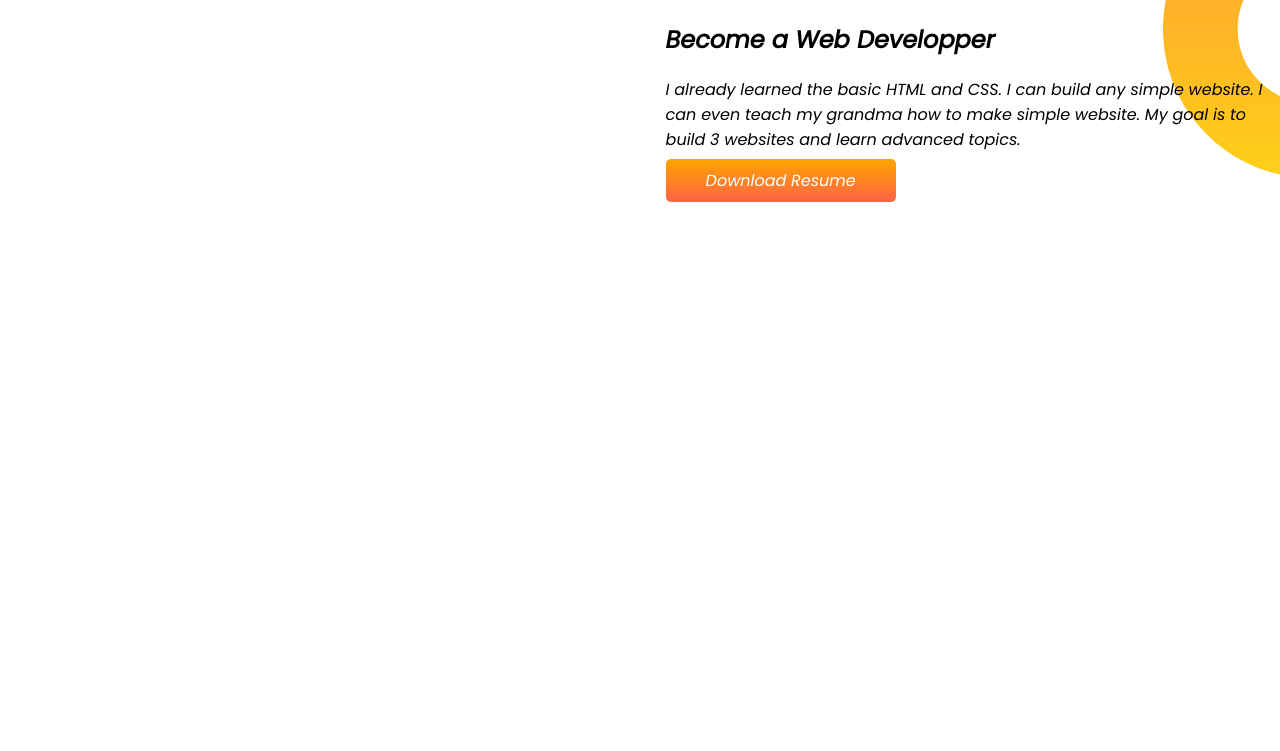
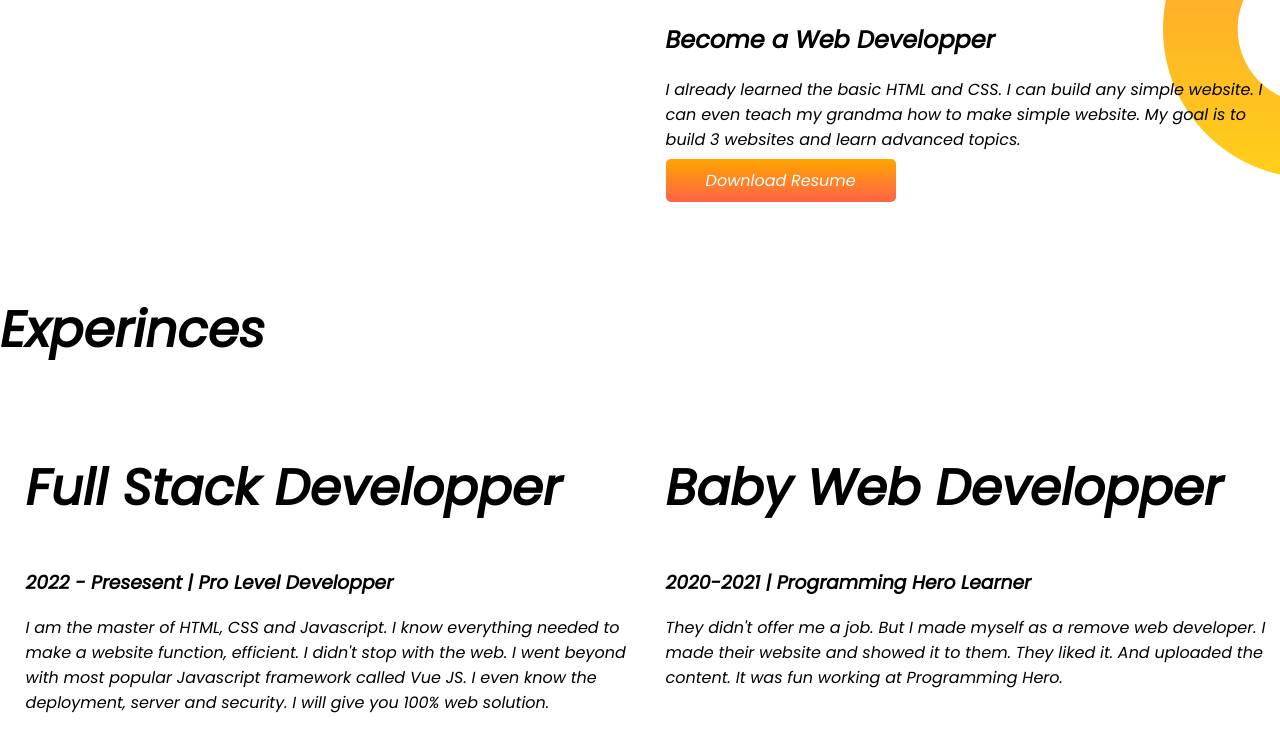
Before and after one commit to AunoyHasan/WebRepo1, a plain HTML site: page MyPortfollio/index.html in a window 1280 px wide. Shown: the part 699-1450 px from the top of the page. Before the commit the page ends 992 px from the top, so only its background shows below. Drawn offline with Linux system fonts and the light colour scheme.

Commit message:
Box intro

```diff
--- a/MyPortfollio/index.html
+++ b/MyPortfollio/index.html
@@ -14,7 +14,7 @@
 </head>
 <body>
 
-    <section class="top-banner">
+    <section class="top-banner flexible-container">
         <div class="half-width">
             <h1>Welcome To </h1>
             <h1><span class="orange-color">Aunoy's</span> World</h1>
@@ -28,7 +28,7 @@
         </div>
     </section>
 
-    <section class="dream-big">
+    <section class="dream-big flexible-container">
         <div class="half-width">
             <img src="images/aunoy2.jpg" alt="">
         </div>
@@ -41,5 +41,28 @@
         </div>
     </section>
 
+    <section class="experience-area">
+        <h1>Experinces</h1>
+
+        <div class="flexible-container">
+            <div class="half-width">
+                <h1>Full Stack Developper</h1>
+                <h3>2022 - Presesent | Pro Level Developper</h3>
+                <p>
+                    I am the master of HTML, CSS and Javascript. I know everything needed to make a website function, efficient. I didn't stop with the web. I went beyond with most popular Javascript framework called Vue JS. I even know the deployment, server and security. I will give you 100% web solution.
+                </p>
+            </div>
+
+            <div class="half-width">
+                <h1>Baby Web Developper</h1>
+                <h3>2020-2021 | Programming Hero Learner</h3>
+                <p>
+                    They didn't offer me a job. But I made myself as a remove web developer. I made their website and showed it to them. They liked it. And uploaded the content. It was fun working at Programming Hero.
+                </p>
+            </div>
+        </div>
+
+    </section>
+
 </body>
 </html>
--- a/MyPortfollio/mystyle.css
+++ b/MyPortfollio/mystyle.css
@@ -11,7 +11,7 @@
     color:orange;
 }
 
-section{
+.flexible-container{
     display:flex;
     margin-bottom: 100px;
 }
```
